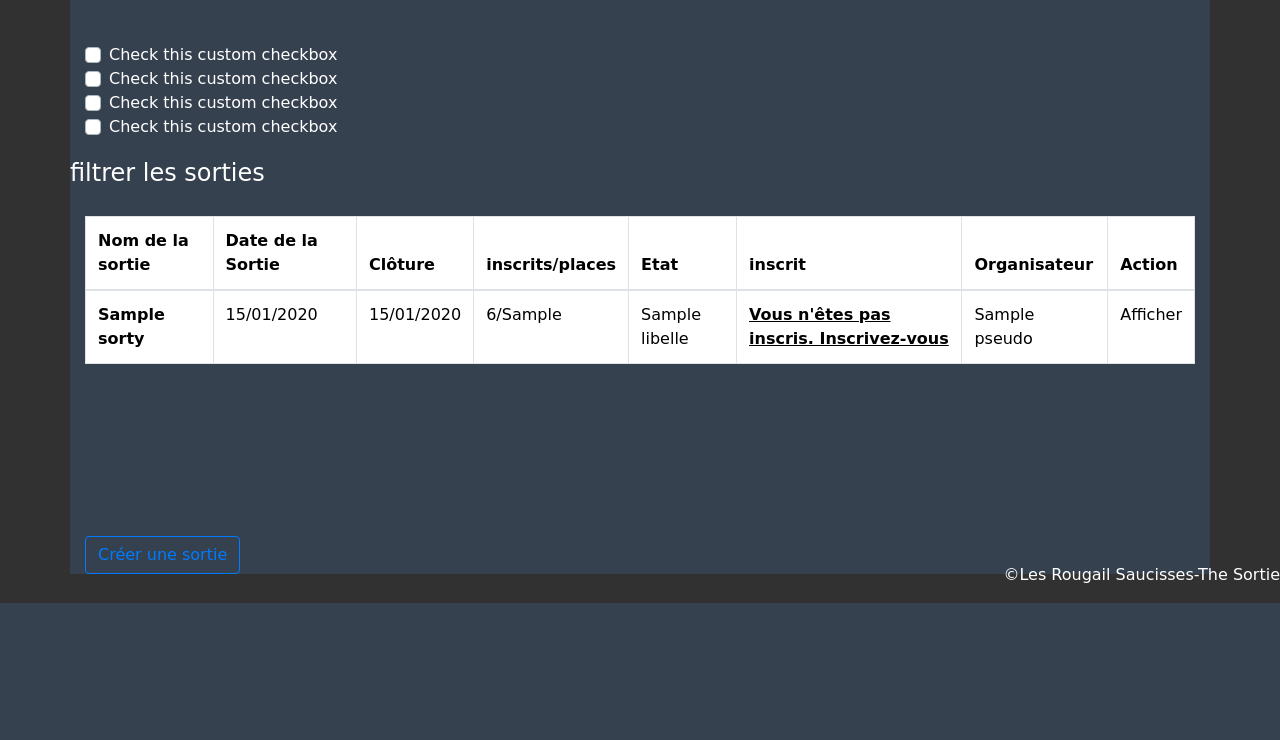
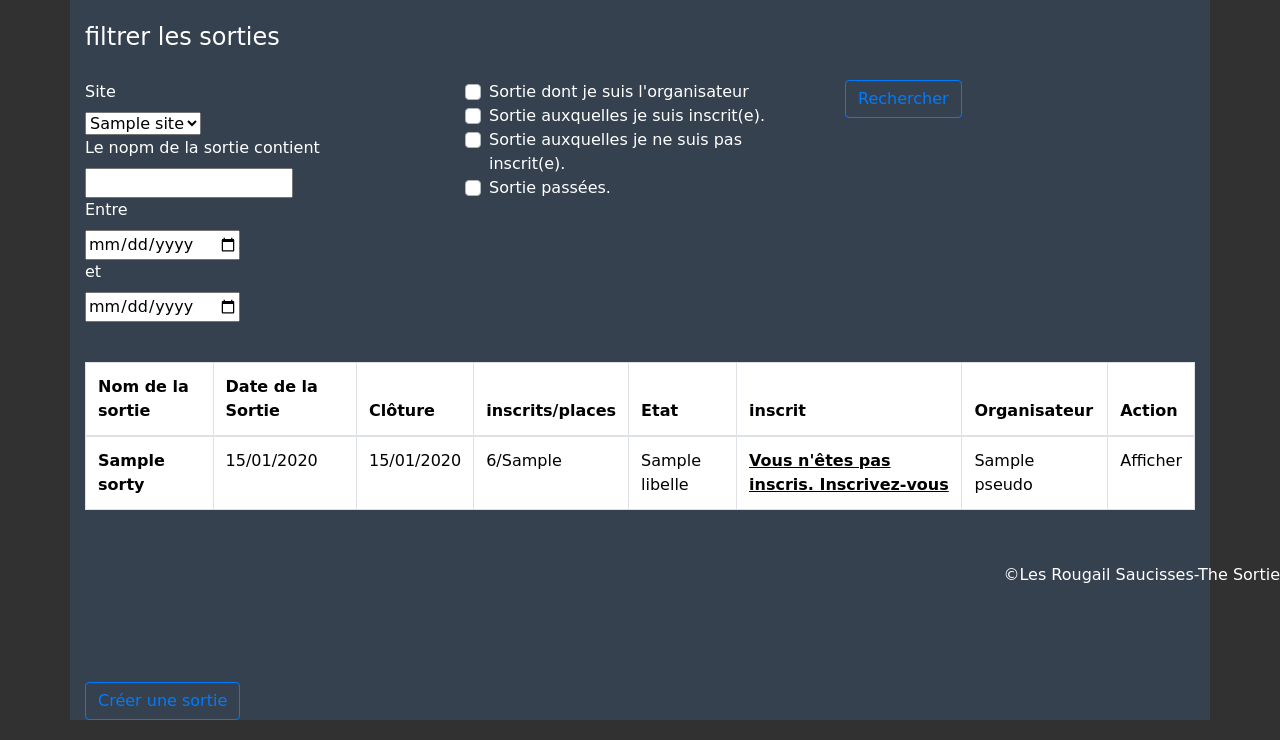
Before and after one commit to Omasashi/the_sortie, a Symfony app: template templates/main/home.html.twig in a window 1280 px wide. Shown: the part 197-937 px from the top of the page. Before the commit the page ends 800 px from the top, so only its background shows below. Run offline with Twig, Linux system fonts and the light colour scheme; the template is opened without the code that fills it: most values are stand-ins (such as "Sample title", 1, 10 or a date in 2020); some libraries are stand-ins or nearby versions.

Commit message:
modif creation sortie

```diff
--- a/src/Controller/SortieController.php
+++ b/src/Controller/SortieController.php
@@ -65,10 +65,12 @@ class SortieController extends Controller
         $sortie = new Sorties();
         $sortieRepo = $this->getDoctrine()->getRepository(Sorties::class);
         $sortie = $sortieRepo->find($id);
+        $allSortieRepo = $this->getDoctrine()->getRepository(Sorties::class);
+        $allSortie = $allSortieRepo->findAll();
 
 
         dump($sortie);
-        return $this->render('sortie/affiche_sortie.html.twig', ['sortie' => $sortie]);
+        return $this->render('sortie/affiche_sortie.html.twig', ['sortie' => $sortie,'allSortie'=>$allSortie]);
     }
 
 }
--- a/src/Entity/Inscriptions.php
+++ b/src/Entity/Inscriptions.php
@@ -24,7 +24,7 @@ class Inscriptions
     private $date_inscription;
 
     /**
-     * @ORM\ManyToMany(targetEntity="App\Entity\Participants", inversedBy="inscriptions")
+     * @ORM\OneToOne(targetEntity="App\Entity\Participants", inversedBy="inscriptions")
      */
     private $paritcipant;
 
--- a/src/Entity/Participants.php
+++ b/src/Entity/Participants.php
@@ -83,7 +83,7 @@ class Participants implements UserInterface
     private $siteparticipant;
 
     /**
-     * @ORM\ManyToMany(targetEntity="App\Entity\Inscriptions", mappedBy="paritcipant")
+     * @ORM\OneToOne(targetEntity="App\Entity\Inscriptions", inversedBy="paritcipant")
      */
     private $inscriptions;
 
--- a/src/Form/SortieType.php
+++ b/src/Form/SortieType.php
@@ -8,6 +8,7 @@ use App\Entity\Sorties;
 use Symfony\Bridge\Doctrine\Form\Type\EntityType;
 use Symfony\Component\Form\AbstractType;
 use Symfony\Component\Form\Extension\Core\DataTransformer\DateTimeToArrayTransformer;
+use Symfony\Component\Form\Extension\Core\Type\DateTimeType;
 use Symfony\Component\Form\Extension\Core\Type\DateType;
 use Symfony\Component\Form\Extension\Core\Type\NumberType;
 use Symfony\Component\Form\Extension\Core\Type\SubmitType;
@@ -22,9 +23,9 @@ class SortieType extends AbstractType
     {
         $builder
             ->add('nom', TextType::class, ['attr' => ['placeholder' => 'Nom de la sortie', 'label' => false]])
-            ->add('dateDebut', DateType::class, ['attr' => ['placeholder' => 'Date de début', 'label' => false], 'widget' => 'single_text'])
+            ->add('dateDebut', DateTimeType::class, ['attr' => ['placeholder' => 'Date de début', 'label' => false], 'widget' => 'single_text'])
             ->add('duree', NumberType::class, ['attr' => ['placeholder' => 'Durée', 'label' => false]])
-            ->add('dateCloture', DateType::class, ['attr' => ['placeholder' => 'Date de cloturation', 'label' => false], 'widget' => 'single_text'])
+            ->add('dateCloture', DateTimeType::class, ['attr' => ['placeholder' => 'Date de cloturation', 'label' => false], 'widget' => 'single_text'])
             ->add('maxInscriptions', NumberType::class, ['attr' => ['placeholder' => 'Nombre maxi de participant(s)', 'label' => false]])
             ->add('infosescriptions', TextType::class, ['attr' => ['placeholder' => 'Descriptiion de la sortie', 'label' => false]])
             ->add('sortie', EntityType::class, ['class' => Lieux::class, 'choice_label' => 'nom_lieu'])
--- a/templates/main/home.html.twig
+++ b/templates/main/home.html.twig
@@ -7,35 +7,55 @@
                 <div class="marge-bottom col-md-4 offset-md-8">Date du jour : {{ date }}</div>
                 <div class="marge-bottom col-md-4 offset-md-8">Paticipant : {{ user.prenom }}</div>
             </div>
+
+            <div class="marge-bottom row container"><h4>filtrer les sorties</h4></div>
+            <form action="">
+
+                <div class="row">
+
+                    <div class="marge-bottom col-4">
                         <div>
-                <div class="marge-bottom">
-                    <div></div>
-                    <div></div>
-                    <div></div>
+                            <div><label for="">Site</label></div>
+                            <div><select id="pet-select">
+                                    {% for  site  in sites %}
+                                        <option value="{{ site.id }}">{{ site.nomSite }}</option>
+                                    {% endfor %}
+                                </select></div>
                         </div>
-                <div class="marge-bottom">
+                        <div>
+                            <div><label for="">Le nopm de la sortie contient</label></div>
+                            <div><input name="like" type="text"></div>
+                        </div>
+                        <div>
+                            <div><label for="">Entre</label></div><div><input type="date"></div><div><label for="">et</label></div>
+                            <div><input type="date"></div>
+                        </div>
+                    </div>
+                    <div class="marge-bottom col-4">
                         <div class="custom-control custom-checkbox">
-                        <input type="checkbox" class="custom-control-input" id="customCheck1">
-                        <label class="custom-control-label" for="customCheck1">Check this custom checkbox</label>
+                            <input type="checkbox" class="custom-control-input" id="organisateur" name="organisateur">
+                            <label class="custom-control-label" for="organisateur">Sortie dont je suis
+                                l'organisateur</label>
                         </div>
                         <div class="custom-control custom-checkbox">
-                        <input type="checkbox" class="custom-control-input" id="customCheck1">
-                        <label class="custom-control-label" for="customCheck1">Check this custom checkbox</label>
+                            <input type="checkbox" class="custom-control-input" id="inscrit" name="inscrit">
+                            <label class="custom-control-label" for="inscrit">Sortie auxquelles je suis
+                                inscrit(e).</label>
                         </div>
                         <div class="custom-control custom-checkbox">
-                        <input type="checkbox" class="custom-control-input" id="customCheck1">
-                        <label class="custom-control-label" for="customCheck1">Check this custom checkbox</label>
+                            <input type="checkbox" class="custom-control-input" id="pasInscrit" name="pasInscrit">
+                            <label class="custom-control-label" for="pasInscrit">Sortie auxquelles je ne suis pas
+                                inscrit(e).</label>
                         </div>
                         <div class="custom-control custom-checkbox">
-                        <input type="checkbox" class="custom-control-input" id="customCheck1">
-                        <label class="custom-control-label" for="customCheck1">Check this custom checkbox</label>
+                            <input type="checkbox" class="custom-control-input" id="passees" name="passees">
+                            <label class="custom-control-label" for="passees">Sortie passées.</label>
                         </div>
                     </div>
+                    <div class="col-3"><input type="submit" class="btn btn-outline-primary " value="Rechercher"></div>
                 </div>
-            <div>
-                <div class="marge-bottom row"><h4>filtrer les sorties</h4></div>
-                <div></div>
-            </div>
+            </form>
+
             <div id="table-wrapper">
                 <div id="table-scroll">
                     <table class="table table-bordered table-striped">
@@ -68,7 +88,9 @@
                                             {% else %} Inscrivez-vous {% endif %}</u></strong>
                                     {% endif %}</td>
                                 <td>{{ sortie.sortieParticipant.pseudo }}</td>
-                                <td><a href="{{ path('afficheSortie',{'id':sortie.id}) }}">Afficher <br>{% if sortie.organisateur==(app.User.id) %}<a href=""> Modifer</a>{% endif %}</a></td>
+                                <td><a href="{{ path('afficheSortie',{'id':sortie.id}) }}">Afficher
+                                        <br>{% if sortie.organisateur==(app.User.id) %}<a href="">
+                                            Modifer</a>{% endif %}</a></td>
                             </tr>
                         {% endfor %}
                         </tbody>
```
Also changed, not shown: templates/sortie/create_sortie.html.twig (+10 -10 lines), 1 other file. Lines whose indentation alone changed are shown as unchanged.
